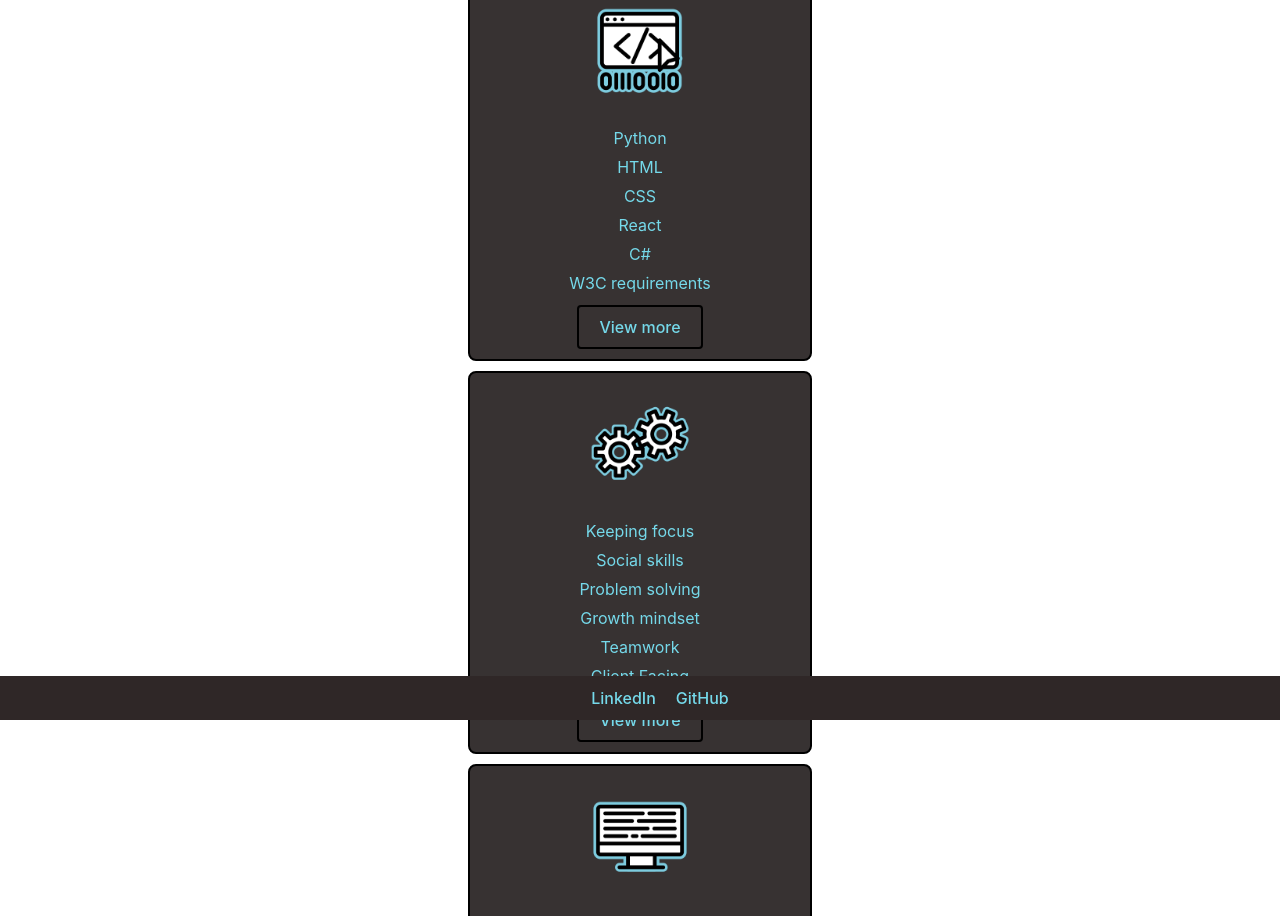
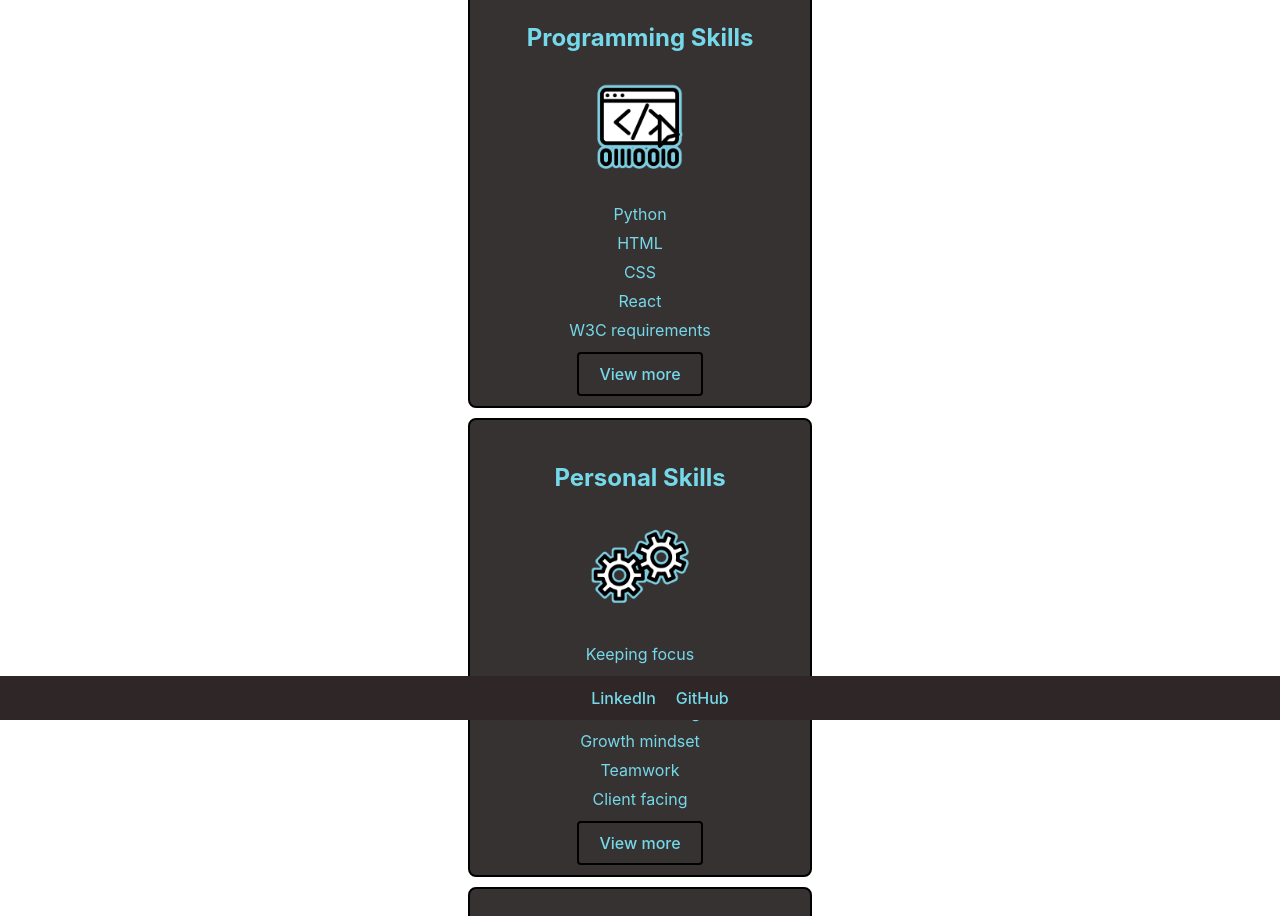
Before and after one commit to Gravitygaming666/PortfolioWebsite, a React (Vite) app: page /skillsP in a window 1280 px wide. Shown: the part 80-996 px from the top of the page. Built offline with nearby package versions, Linux system fonts and the light colour scheme.

Commit message:
revert it back to before I did anything as I think the issue is to do with the LInk code

```diff
--- a/Components/SkillCard.jsx
+++ b/Components/SkillCard.jsx
@@ -2,15 +2,16 @@ import React from 'react';
 import { Link } from 'react-router-dom';
 import '../App.css';
 
-const SkillCard = ({ icon, skills, link }) => {
+const SkillCard = ({ icon, skills, title, link }) => {
   return (
     <div className="skill-card">
+      <h2>{title}</h2>
       <div className="icon">
-        <img src={icon} alt="icon" />
+        <img src={icon} alt={`${title} icon`} />
       </div>
       <div className="skills">
-        {skills.map((skill) => (
-          <div key={skill.id} className="skill">
+        {skills.map((skill, index) => (
+          <div key={index} className="skill">
             {skill}
           </div>
         ))}
--- a/Pages/SkillsP.jsx
+++ b/Pages/SkillsP.jsx
@@ -4,32 +4,31 @@ import '../App.css'; // Optional: for styling
 
 
 const SkillsP = () => {
-const codingSkills = ["Python", "HTML", "CSS", "React", "C#", "W3C requirements"];
-  const softSkills = ["Keeping focus", "Social skills", "Problem solving", "Growth mindset", "Teamwork", "Client Facing"];
-  const otherSkills = ["Spreadsheet", "Testing", "Planning", "Design", "Feedback", "Report writing"];
-
-
+  const programmingSkills = ['Python', 'HTML', 'CSS', 'React', 'W3C requirements'];
+  const personalSkills = ['Keeping focus', 'Social skills', 'Problem solving', 'Growth mindset', 'Teamwork', 'Client facing'];
+  const documentationSkills = ['Spreadsheets', 'Testing', 'Design', 'Feedback', 'Report writing'];
 
   return (
-    <div className="Skillsp">
+    <div className="home-page">
       <SkillCard
+        title="Programming Skills"
         icon="/CodingSkill.png"
-        skills={codingSkills}
-        link="/"
+        skills={programmingSkills}
+        link="/ProgrammingSkills.jsx"
       />
       <SkillCard
+        title="Personal Skills"
         icon="/PersonalSkills.png"
-        skills={softSkills}
-        link="/"
+        skills={personalSkills}
+        link="/personalSkills.jsx"
       />
       <SkillCard
-        icon="/Project.png"
-        skills={otherSkills}
+        title="Documentation Skills"
+        icon="/Skills.png"
+        skills={documentationSkills}
         link="/Documentation.jsx"
       />
-
     </div>
-
   );
 };
 
```
